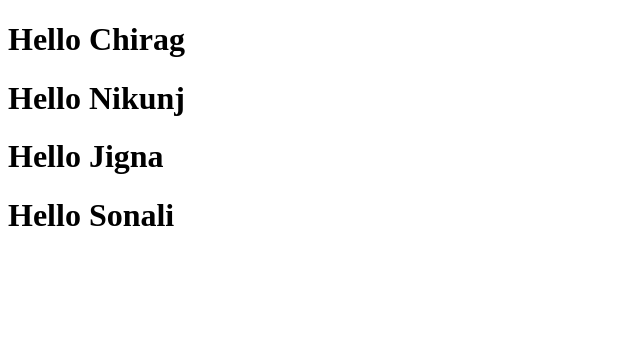
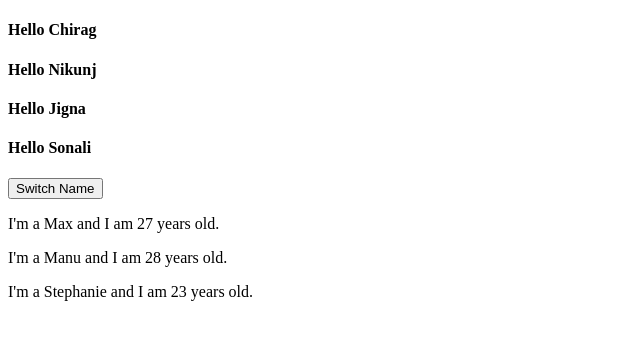
Before and after one commit to stacksum/reactdemo, a React (Create React App) app: page / in a window 1280 px wide. Shown: the top 340 px of the page, without its empty margins (0-640 px from the left). Built offline with nearby package versions, Linux system fonts and the light colour scheme.

Commit message:
understanding functional component,props,state,event with method and Hooks.

```diff
--- a/src/App.js
+++ b/src/App.js
@@ -1,6 +1,9 @@
-import React, { Component,Fragment } from 'react';
+import React, { Component,Fragment,useState } from 'react';
 import Students from "./Student";
+import Person from "./Component/Person";
 
+
+// simple show the single Element  // Section-1
 /*class App extends Component{
   render(){
     return (
@@ -12,16 +15,107 @@ import Students from "./Student";
   }
 }*/
 
+// when we use class we can Manipulate State    //Section-2
+// class App extends Component{
+//   state = {
+//     Person:[
+//       { name:'Max',age:27},
+//       { name:'Manu',age:28},
+//       { name:'Stephanie',age:23}
+//     ]
+//   }
 
-const App = () =>{
+//   swichNameHandler = () =>{
+//   //console.log('was clicked...');
+//   //DON'T DO This   this.state.Person[0].name = "CHIRAG";
+
+//     this.setState({
+//       Person:[
+//         { name:'CHIRAG',age:27},
+//         { name:'Manu',age:28},
+//         { name:'Stephanie',age:23}
+//       ]
+//     });
+//   }
+
+
+//   render(){
+//     return(
+//       <div className="App">
+//         <h1>This is my react app</h1>
+//         <p>This is realy working.</p>
+//         <button onClick={this.swichNameHandler}>Switch Name</button>
+//         <Students name="Chirag"/>
+//         <Students name="Nikunj"/>
+//         <Students name="Jigna"/>
+//         <Students name="Sonali"/>
+//         <Person name={this.state.Person[0].name} age={this.state.Person[0].age} />
+//         <Person name={this.state.Person[1].name} age={this.state.Person[1].age}>My Hobies: Cricket</Person>
+//         <Person name={this.state.Person[2].name} age={this.state.Person[2].age}/>
+//       </div>
+//     );
+//   }
+
+// }
+
+//component composing.
+// const App = () =>{
+//   return (
+//     <div className="App">
+//       <Students name="Chirag"/>
+//       <Students name="Nikunj"/>
+//       <Students name="Jigna"/>
+//       <Students name="Sonali"/>
+//       <button>Switch Name</button>
+//       <Person name="Max" age="27" />
+//       <Person name="Manu" age="29">My Hobies: Cricket</Person>
+//       <Person name="Stephanie" age="25"/>
+//     </div>
+//     )
+// }
+
+// export default App;
+
+
+//    Hook-UseState() Section-4
+
+const App = props => {
+  const [personState,setpersonState] = useState({
+    Person:[
+      { name:'Max',age:27},
+      { name:'Manu',age:28},
+      { name:'Stephanie',age:23}
+    ],
+    otherstate:'some other value'
+  });
+
+  const [otherstate,setotherstate] = useState('some other value');
+  console.log(personState,otherstate)
+  const swichNameHandler = () =>{
+  //console.log('was clicked...');
+  //DON'T DO This   this.state.Person[0].name = "CHIRAG";
+
+  setpersonState({
+    Person:[
+        { name:'CHIRAG',age:27},
+        { name:'Manu',age:28},
+        { name:'Stephanie',age:23}
+      ]
+    });
+  }
+
   return (
-    <div>
+    <div className="App">
       <Students name="Chirag"/>
       <Students name="Nikunj"/>
       <Students name="Jigna"/>
       <Students name="Sonali"/>
+      <button onClick={swichNameHandler}>Switch Name</button>
+      <Person name={personState.Person[0].name} age={personState.Person[0].age} />
+      <Person name={personState.Person[1].name} age={personState.Person[1].age}>My Hobies: Cricket</Person>
+      <Person name={personState.Person[2].name} age={personState.Person[2].age}/>
     </div>
-    )
+  );
 }
 
 export default App;
--- /dev/null
+++ b/src/Component/Person.js
@@ -0,0 +1,10 @@
+import React from "react";
+
+const Person = (Props) => {
+    return (
+        <p>I'm a {Props.name} and I am {Props.age} years old.</p>
+
+    );
+}
+
+export default Person;
--- a/src/Student.js
+++ b/src/Student.js
@@ -24,7 +24,11 @@ import React, { Component } from "react";
 
 
 const Student = (props) =>{
-	return <h1>Hello {props.name}</h1>
+	return(
+		<React.Fragment>
+			<h4>Hello {props.name}</h4>
+		</React.Fragment>
+	);
 }
 
 
```
